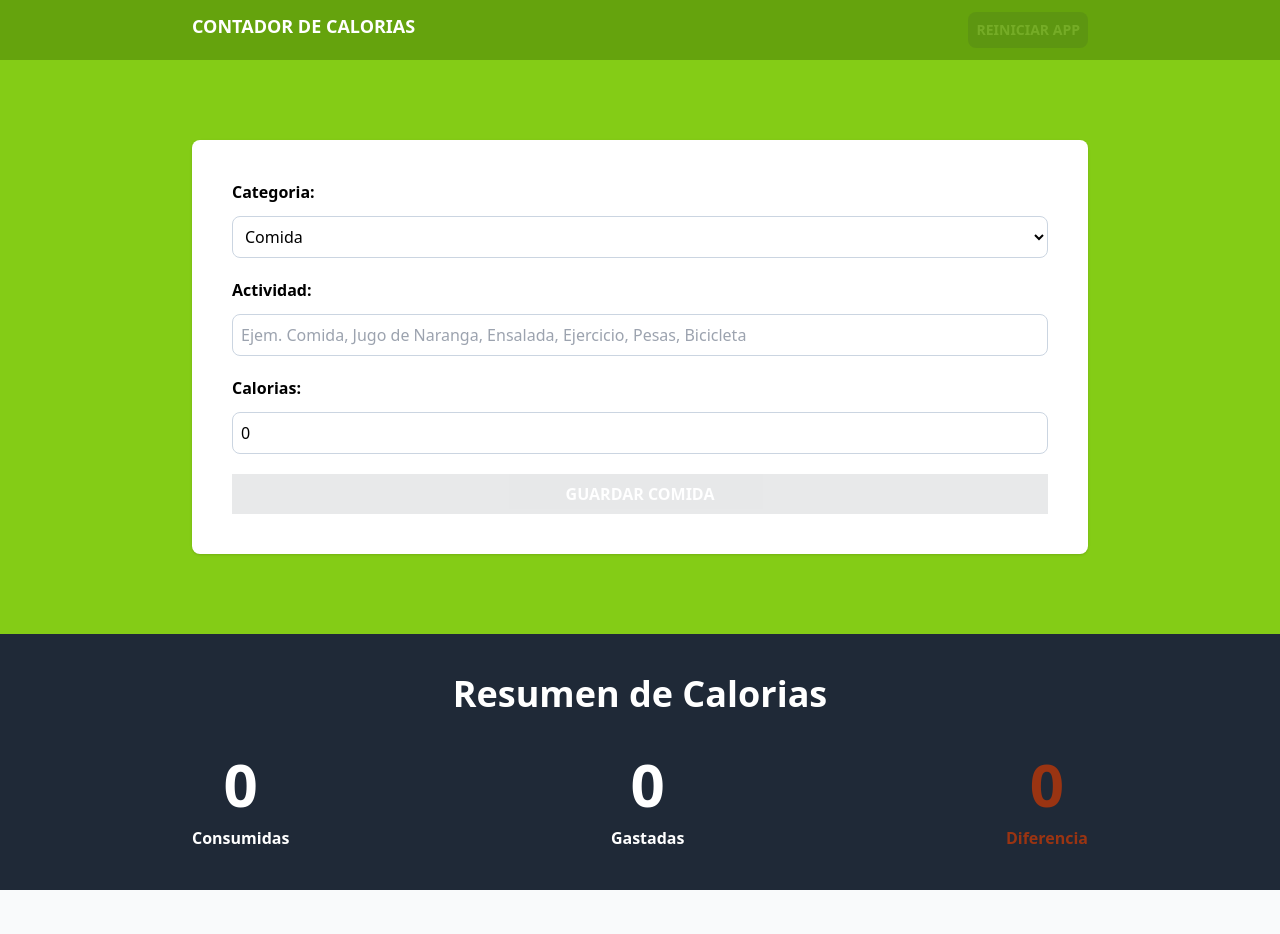
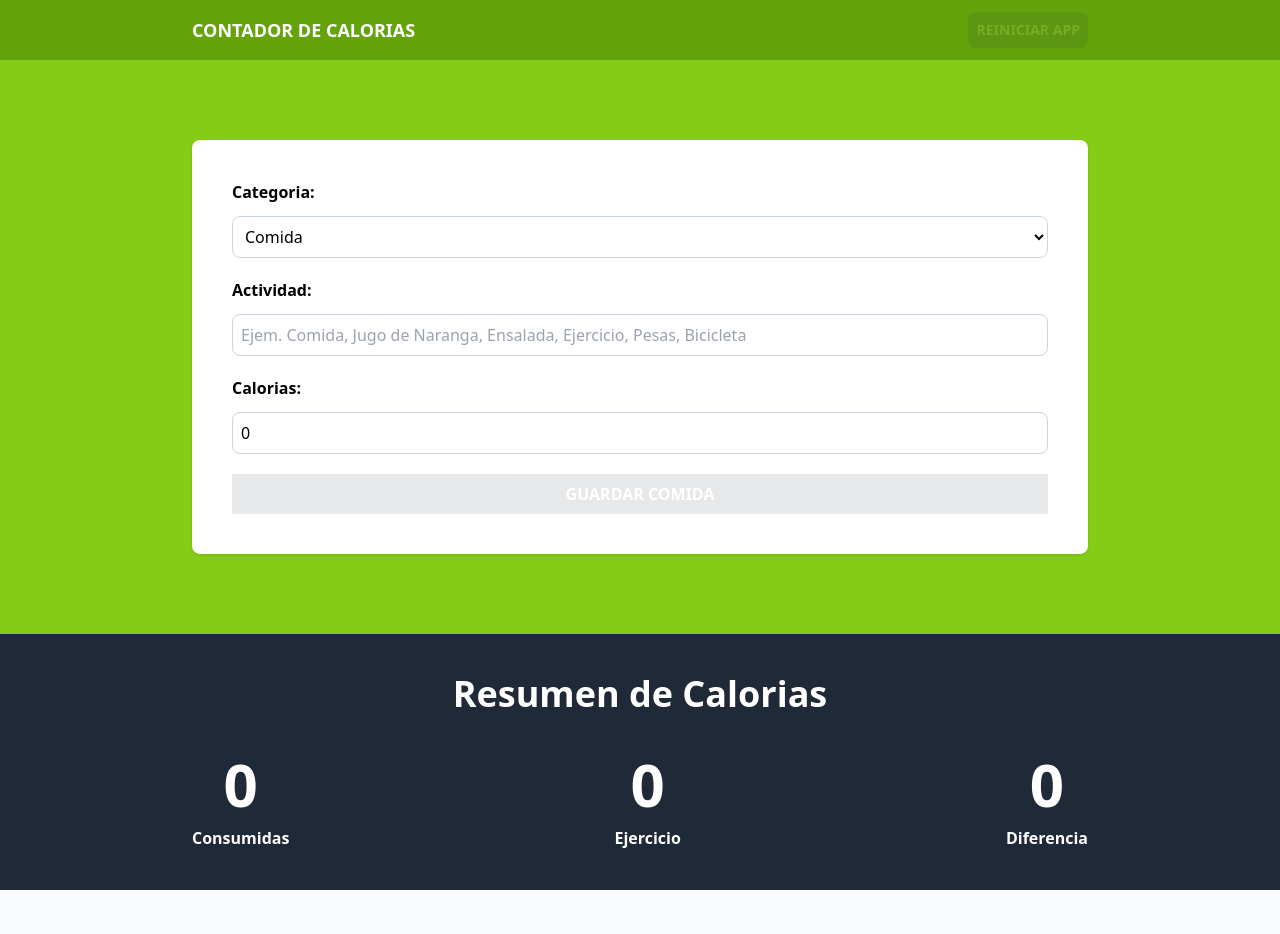
Before and after one commit to joninoni/contador-calorias-ts, a React (Vite) app: page / in a window 1280 px wide. Shown: the top 934 px of the page. Built offline with nearby package versions, Linux system fonts and the light colour scheme.

Commit message:
creo el componente de calorias

```diff
--- a/src/App.tsx
+++ b/src/App.tsx
@@ -19,7 +19,7 @@ function App() {
 	return (
 		<>
 			<header className=" bg-lime-600 py-3">
-				<div className=" max-w-4xl mx-auto flex justify-between">
+				<div className=" max-w-4xl mx-auto flex justify-between items-center">
 					<h1 className=" text-center text-white text-lg font-bold uppercase">
 						Contador de Calorias
 					</h1>
--- a/src/components/CalorieTracker.tsx
+++ b/src/components/CalorieTracker.tsx
@@ -1,4 +1,5 @@
 import { useMemo } from "react"
+import CaloriesDisplay from "./CaloriesDisplay"
 import { Activity } from "../types"
 
 type CalorieTrackerProps = {
@@ -10,26 +11,28 @@ const CalorieTracker = ({state} : CalorieTrackerProps) => {
 
     const caloriesConsumed = useMemo( ()=> state.reduce( (acc,el) => el.category === 1 ? acc + el.calories : acc,0 ) ,[state])
 
-    const caloriesBurned= useMemo( ()=> state.reduce( (acc,el) => el.category === 2 ? acc + el.calories : acc,
+    const caloriesBurned = useMemo( ()=> state.reduce( (acc,el) => el.category === 2 ? acc + el.calories : acc,
     0 ) ,[state])
+
+    const netCalories = useMemo( ()=> caloriesConsumed - caloriesBurned ,[caloriesConsumed,caloriesBurned])
 
     return (
         <>
             <h2 className="text-4xl font-black text-white text-center">Resumen de Calorias</h2>
 
             <div className="flex flex-col item-center gap-5 mt-10 md:flex-row md:justify-between">
-                <p className="text-white font-bold rounded-full grid grid-cols-1 gap-3 text-center">
-                    <span className="font-black text-6xl text-orange">{caloriesConsumed}</span>
-                    Consumidas
-                </p>
-                <p className="text-white font-bold rounded-full grid grid-cols-1 gap-3 text-center">
-                    <span className="font-black text-6xl text-orange">{caloriesBurned}</span>
-                    Gastadas
-                </p>
-                <p className=" text-orange-800 font-bold rounded-full grid grid-cols-1 gap-3 text-center">
-                    <span className="font-black text-6xl text-orange">{caloriesConsumed - caloriesBurned}</span>
-                    Diferencia
-                </p>
+                <CaloriesDisplay
+                    calories={caloriesConsumed}
+                    text={"Consumidas"}
+                />
+                <CaloriesDisplay
+                    calories={caloriesBurned}
+                    text={"Ejercicio"}
+                />
+                <CaloriesDisplay
+                    calories={netCalories}
+                    text={"Diferencia"}
+                />
             </div>
         </>
     )
--- /dev/null
+++ b/src/components/CaloriesDisplay.tsx
@@ -0,0 +1,15 @@
+type CaloriesDisplayProps = {
+    calories : number
+    text : string
+}
+
+const CaloriesDisplay = ({calories,text} : CaloriesDisplayProps) => {
+    return (
+        <p className="text-white font-bold rounded-full grid grid-cols-1 gap-3 text-center">
+            <span className="font-black text-6xl text-orange">{calories}</span>
+            {text}
+        </p>
+    )
+}
+
+export default CaloriesDisplay
```
